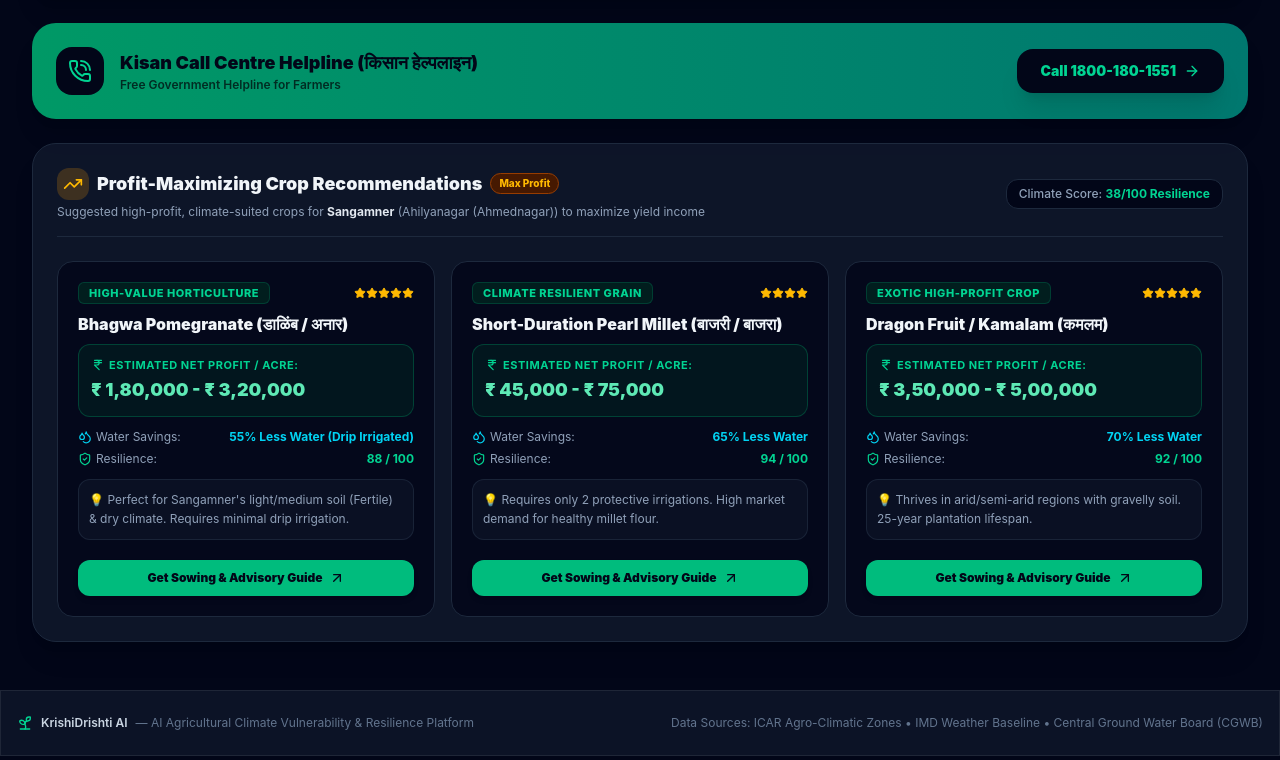
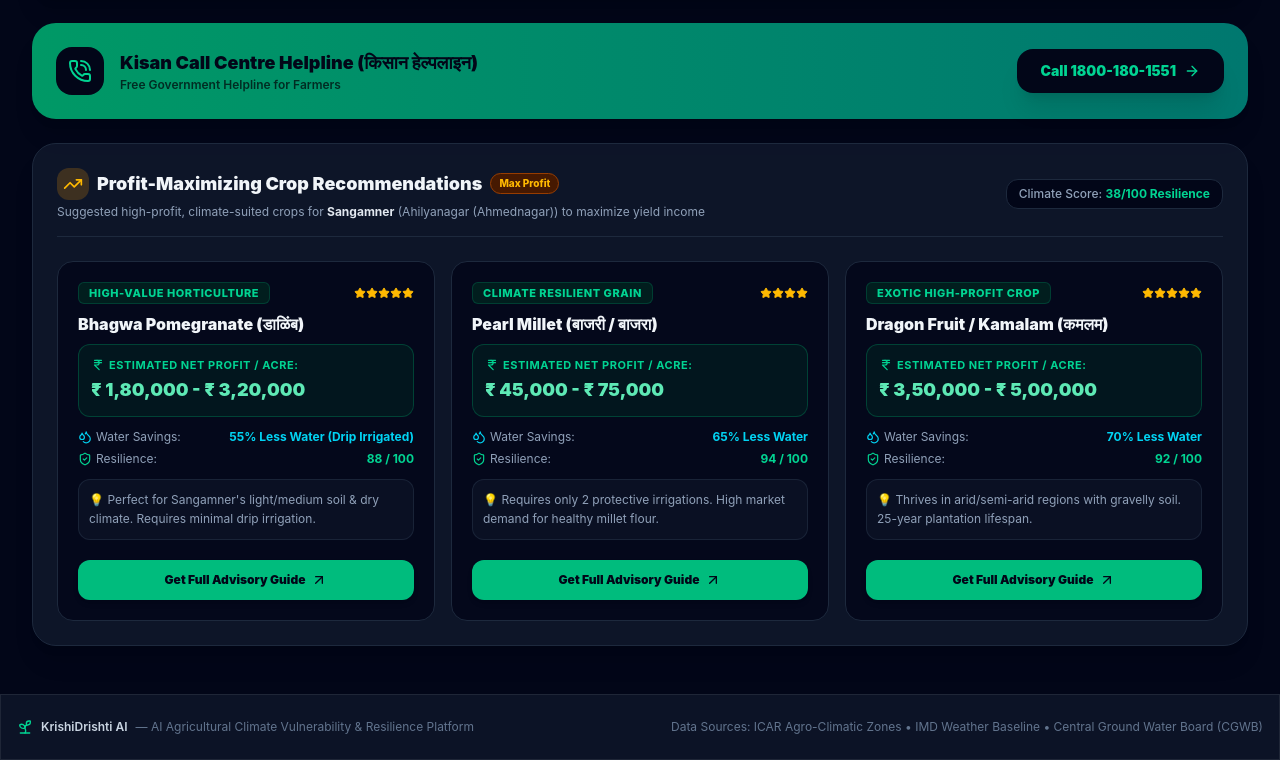
Before and after one commit to beginner12-creater/KrishiDrishti-, a React (Vite) app in the folder client/: page / in a window 1280 px wide. Shown: the part 1621-2381 px from the top of the page. Built offline with nearby package versions, Linux system fonts and the light colour scheme; no server answers.

Commit message:
Fix Profit section button to open full 5-pillar AI Advisory guide

```diff
--- a/client/src/App.jsx
+++ b/client/src/App.jsx
@@ -71,8 +71,10 @@ export default function App() {
     loadVillageDetails(villageObj.id);
   };
 
+  // Handle clicking "Get Advisory Guide" from Profit Cards or Crop Matrix
   const handleSelectCropForAdvisory = (cropName) => {
     setSelectedCropForAdvisory(cropName);
+    setViewMode('detailed');
     setActiveTab('advisory');
   };
 
@@ -118,7 +120,7 @@ export default function App() {
                 <FarmerSimpleView
                   village={selectedVillage}
                   riskMetrics={riskMetrics}
-                  onSelectCrop={(crop) => setSelectedCropForAdvisory(crop)}
+                  onSelectCrop={(crop) => handleSelectCropForAdvisory(crop)}
                 />
 
                 {/* Profit Maximizing Crop Suggestions */}
--- a/client/src/components/CropProfitRecommendation.jsx
+++ b/client/src/components/CropProfitRecommendation.jsx
@@ -1,5 +1,5 @@
 import React from 'react';
-import { IndianRupee, TrendingUp, Droplets, ShieldCheck, Sprout, Star, ArrowUpRight, Sparkles } from 'lucide-react';
+import { IndianRupee, TrendingUp, Droplets, ShieldCheck, Star, ArrowUpRight } from 'lucide-react';
 
 export default function CropProfitRecommendation({ village, riskMetrics, onSelectCrop }) {
   if (!village || !riskMetrics) return null;
@@ -16,17 +16,19 @@ export default function CropProfitRecommendation({ village, riskMetrics, onSelec
 
     if (isDroughtProne) {
       recommendations.push({
-        cropName: "Bhagwa Pomegranate (डाळिंब / अनार)",
+        cropName: "Pomegranate",
+        displayName: "Bhagwa Pomegranate (डाळिंब)",
         category: "High-Value Horticulture",
         estProfitPerAcre: "₹ 1,80,000 - ₹ 3,20,000",
         waterSavings: "55% Less Water (Drip Irrigated)",
         resilienceScore: 88,
         marketDemand: 5,
-        whyBest: `Perfect for ${village.villageName}'s light/medium soil (${village.soilType.split(' ')[0]}) & dry climate. Requires minimal drip irrigation.`
+        whyBest: `Perfect for ${village.villageName}'s light/medium soil & dry climate. Requires minimal drip irrigation.`
       });
 
       recommendations.push({
-        cropName: "Short-Duration Pearl Millet (बाजरी / बाजरा)",
+        cropName: "Bajra",
+        displayName: "Pearl Millet (बाजरी / बाजरा)",
         category: "Climate Resilient Grain",
         estProfitPerAcre: "₹ 45,000 - ₹ 75,000",
         waterSavings: "65% Less Water",
@@ -36,7 +38,8 @@ export default function CropProfitRecommendation({ village, riskMetrics, onSelec
       });
 
       recommendations.push({
-        cropName: "Dragon Fruit / Kamalam (कमलम)",
+        cropName: "Dragon Fruit",
+        displayName: "Dragon Fruit / Kamalam (कमलम)",
         category: "Exotic High-Profit Crop",
         estProfitPerAcre: "₹ 3,50,000 - ₹ 5,00,000",
         waterSavings: "70% Less Water",
@@ -46,7 +49,8 @@ export default function CropProfitRecommendation({ village, riskMetrics, onSelec
       });
     } else if (isHighRain) {
       recommendations.push({
-        cropName: "Indrayani / Wada Kolam Paddy (भात / धान)",
+        cropName: "Paddy",
+        displayName: "Indrayani / Wada Kolam Paddy (भात)",
         category: "Premium Scented Rice",
         estProfitPerAcre: "₹ 90,000 - ₹ 1,40,000",
         waterSavings: "Abundant Rainfall Suited",
@@ -56,7 +60,8 @@ export default function CropProfitRecommendation({ village, riskMetrics, onSelec
       });
 
       recommendations.push({
-        cropName: "Cashew Nut (काजू / काजू)",
+        cropName: "Cashew Nut",
+        displayName: "Cashew Nut (काजू)",
         category: "Coastal Plantation",
         estProfitPerAcre: "₹ 1,50,000 - ₹ 2,40,000",
         waterSavings: "Rainfed Plantation",
@@ -66,7 +71,8 @@ export default function CropProfitRecommendation({ village, riskMetrics, onSelec
       });
     } else if (isCanalIrrigated) {
       recommendations.push({
-        cropName: "Export Quality Grapes (द्राक्ष / अंगूर)",
+        cropName: "Grapes",
+        displayName: "Export Quality Grapes (द्राक्ष)",
         category: "Export Cash Crop",
         estProfitPerAcre: "₹ 2,50,000 - ₹ 4,50,000",
         waterSavings: "Precision Drip Irrigation",
@@ -76,7 +82,8 @@ export default function CropProfitRecommendation({ village, riskMetrics, onSelec
       });
 
       recommendations.push({
-        cropName: "Rajapuri Turmeric (हळद / हल्दी)",
+        cropName: "Turmeric",
+        displayName: "Rajapuri Turmeric (हळद)",
         category: "High-Curcumin Spice",
         estProfitPerAcre: "₹ 1,60,000 - ₹ 2,80,000",
         waterSavings: "Medium Water Requirement",
@@ -86,7 +93,8 @@ export default function CropProfitRecommendation({ village, riskMetrics, onSelec
       });
     } else {
       recommendations.push({
-        cropName: "Soybean + Pigeonpea (सोयाबीन + तूर 4:2)",
+        cropName: "Soybean",
+        displayName: "Soybean + Pigeonpea (सोयाबीन + तूर)",
         category: "Balanced Intercropping",
         estProfitPerAcre: "₹ 70,000 - ₹ 1,20,000",
         waterSavings: "35% Water Savings",
@@ -96,7 +104,8 @@ export default function CropProfitRecommendation({ village, riskMetrics, onSelec
       });
 
       recommendations.push({
-        cropName: "VNR Bihi Guava (पेरू / अमरूद)",
+        cropName: "Guava",
+        displayName: "VNR Bihi Guava (पेरू)",
         category: "High-Density Horticulture",
         estProfitPerAcre: "₹ 2,00,000 - ₹ 3,50,000",
         waterSavings: "50% Less Water",
@@ -155,7 +164,7 @@ export default function CropProfitRecommendation({ village, riskMetrics, onSelec
                 </div>
               </div>
 
-              <h4 className="text-base font-black text-slate-100 my-2">{crop.cropName}</h4>
+              <h4 className="text-base font-black text-slate-100 my-2">{crop.displayName}</h4>
 
               {/* Profit Metric Pill */}
               <div className="bg-emerald-950/40 border border-emerald-800/60 p-3 rounded-xl mb-3">
@@ -183,11 +192,12 @@ export default function CropProfitRecommendation({ village, riskMetrics, onSelec
               </p>
             </div>
 
+            {/* Click Button */}
             <button
-              onClick={() => onSelectCrop(crop.cropName.split(' ')[0])}
-              className="w-full py-2.5 px-3 bg-emerald-500 hover:bg-emerald-400 text-slate-950 font-black rounded-xl text-xs flex items-center justify-center gap-1.5 transition-all shadow-md mt-2"
+              onClick={() => onSelectCrop(crop.cropName)}
+              className="w-full py-3 px-3 bg-emerald-500 hover:bg-emerald-400 text-slate-950 font-black rounded-xl text-xs flex items-center justify-center gap-1.5 transition-all shadow-md mt-2 active:scale-95 cursor-pointer"
             >
-              <span>Get Sowing & Advisory Guide</span>
+              <span>Get Full Advisory Guide</span>
               <ArrowUpRight className="w-4 h-4" />
             </button>
           </div>
```
